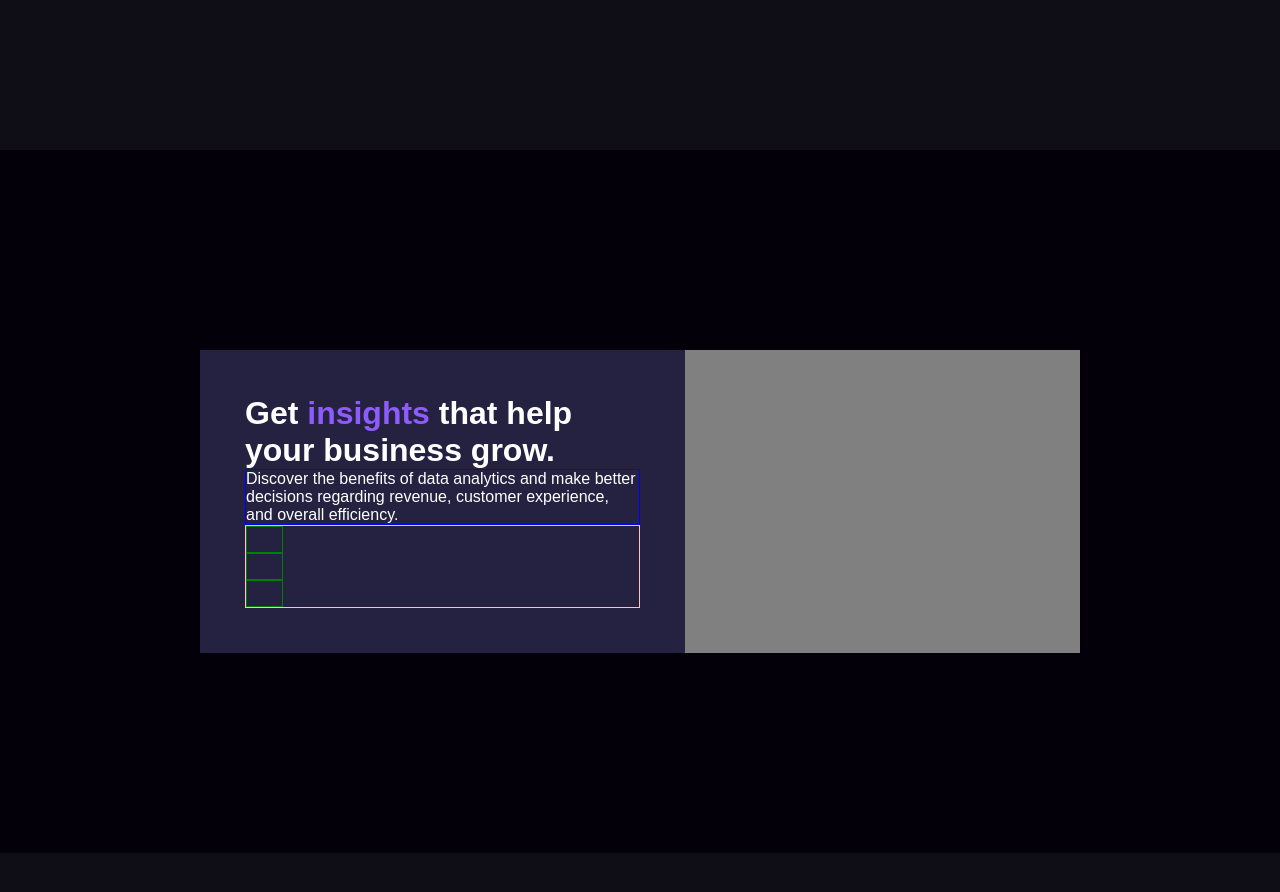
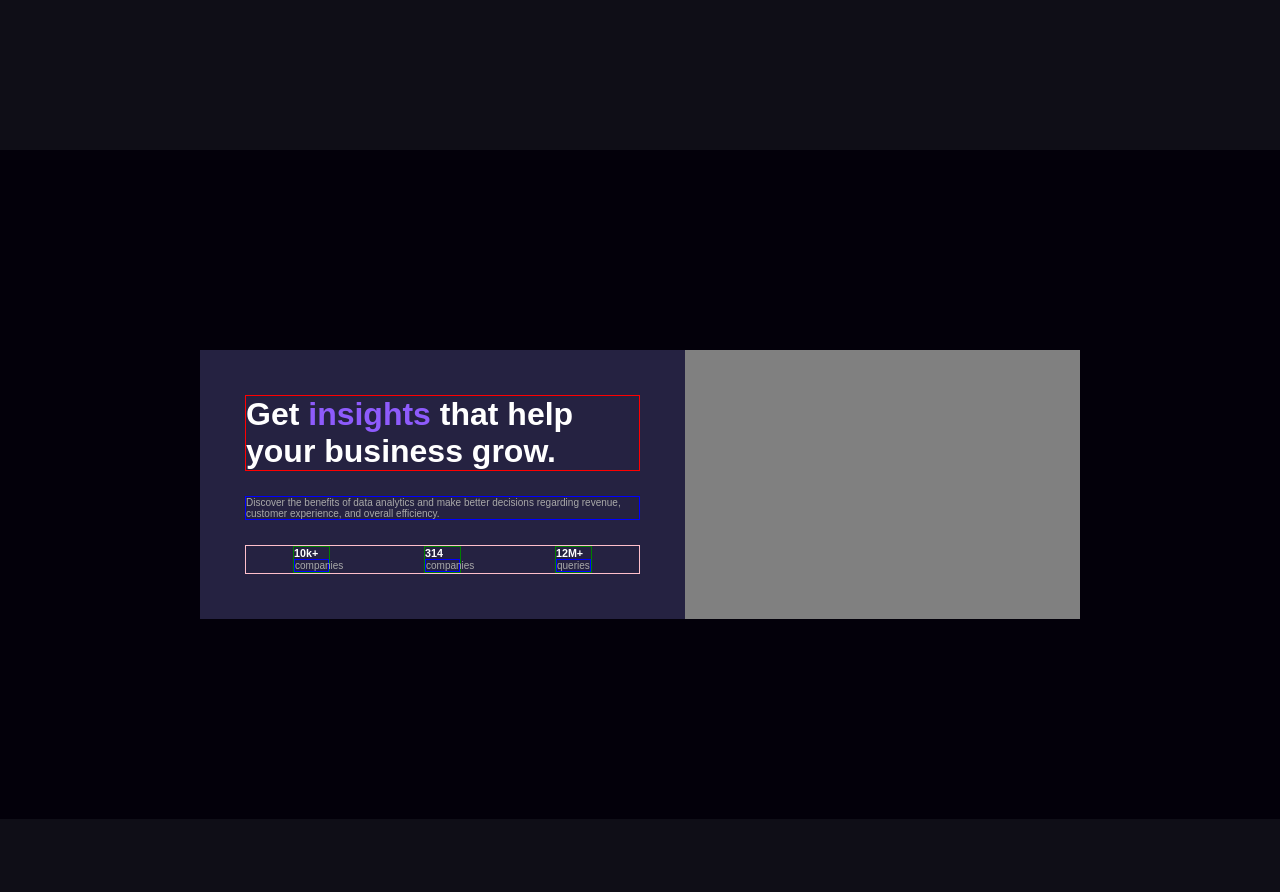
Before and after one commit to danisacoder/stats, a plain HTML site: page index.html in a window 1280 px wide. After the commit the page ends 869 px from the top, so only its background shows below. Drawn offline with Linux system fonts and the light colour scheme.

Commit message:
more layout adjustments

```diff
--- a/index.html
+++ b/index.html
@@ -6,14 +6,23 @@
     <link rel="stylesheet" href="main.css">
   </head>
   <body>
-    <div class="container">
+    <div class="content">
       <div class="left even-columns">
         <h1>Get <span class="lightPurple">insights</span> that help your business grow.</h1>
         <p>Discover the benefits of data analytics and make better decisions regarding revenue, customer experience, and overall efficiency.</p>
         <div class="footer">
-          <div class="footer-item"></div>
-          <div class="footer-item"></div>
-          <div class="footer-item"></div>
+          <div class="footer-item">
+            <h6>10k+</h6>
+            <p>companies</p>
+          </div>
+          <div class="footer-item">
+            <h6>314</h6>
+            <p>companies</p>
+          </div>
+          <div class="footer-item">
+            <h6>12M+</h6>
+            <p>queries</p>
+          </div>
         </div>
       </div>
       <div class="right even-columns">
--- a/main.css
+++ b/main.css
@@ -9,7 +9,7 @@ body {
   font-family: sans-serif;
 }
 
-.container {
+.content {
   background-color: #03000a;
   padding: 200px;
   margin-top: 150px;
@@ -17,7 +17,7 @@ body {
   display: flex;
 }
 
-.container > * {
+.content > * {
     flex-basis: 100%;
 }
 
@@ -39,16 +39,24 @@ img {
   color: #8e5bfc;
 }
 
-h3 {
+h1 {
   border: 1px solid red;
 }
 
 p {
   border: 1px solid blue;
+  font-size: 10px;
+  color: darkgray;
+}
+
+.left > p {
+  margin: 25px 0;
 }
 
 .footer {
   border: 1px solid pink;
+  display: flex;
+  justify-content: space-around;
 }
 
 .footer-item {
```
Also changed, not shown: 1 other file.
